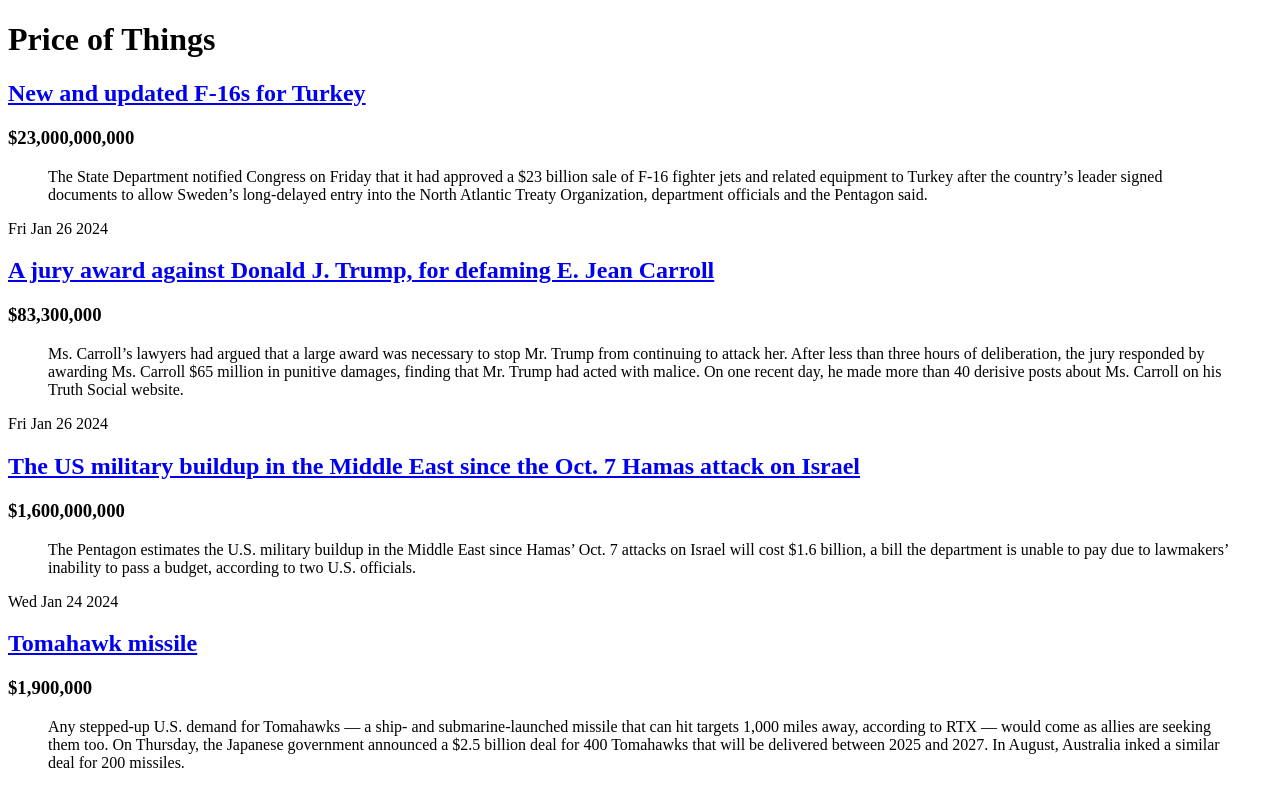
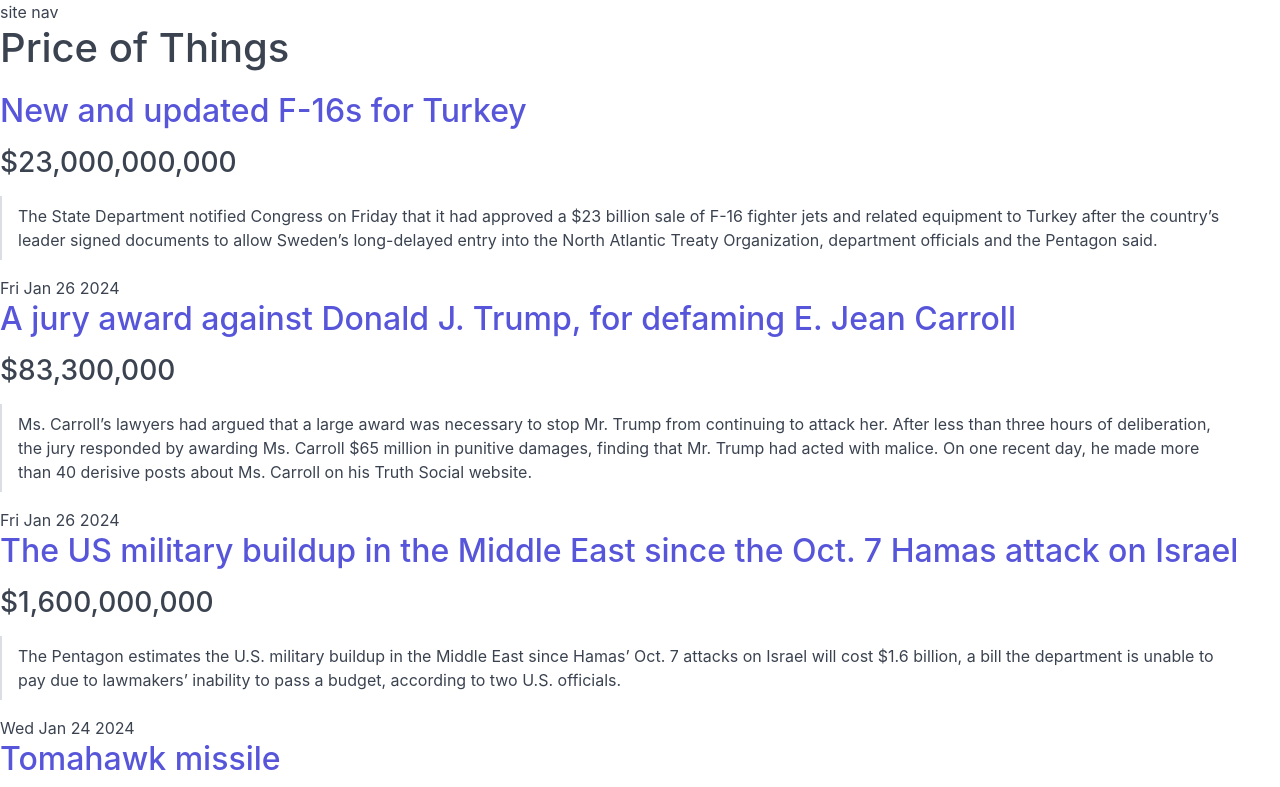
Before and after one commit to eyeseast/price-of-things, a SvelteKit app: page / in a window 1280 px wide. Shown: the top 787 px of the page. Built offline with nearby package versions, Linux system fonts and the light colour scheme.

Commit message:
Where I left it

```diff
--- a/package.json
+++ b/package.json
@@ -22,6 +22,7 @@
 		"prettier": "^3.1.1",
 		"prettier-plugin-svelte": "^3.1.2",
 		"slugify": "^1.6.6",
+		"spectre.css": "^0.5.9",
 		"svelte": "^4.2.7",
 		"svelte-check": "^3.6.0",
 		"typescript": "^5.0.0",
--- a/src/app.html
+++ b/src/app.html
@@ -4,6 +4,9 @@
 		<meta charset="utf-8" />
 		<link rel="icon" href="%sveltekit.assets%/favicon.png" />
 		<meta name="viewport" content="width=device-width, initial-scale=1" />
+
+		<link rel="stylesheet" href="/node_modules/spectre.css/dist/spectre.min.css" />
+
 		%sveltekit.head%
 	</head>
 	<body data-sveltekit-preload-data="hover">
--- /dev/null
+++ b/src/routes/+layout.svelte
@@ -0,0 +1,7 @@
+<nav class="navbar">site nav</nav>
+
+<div class="container">
+	<div class="columns">
+		<slot />
+	</div>
+</div>
```
Also changed, not shown: 1 other file (tests, documents, lock files or other folders).
